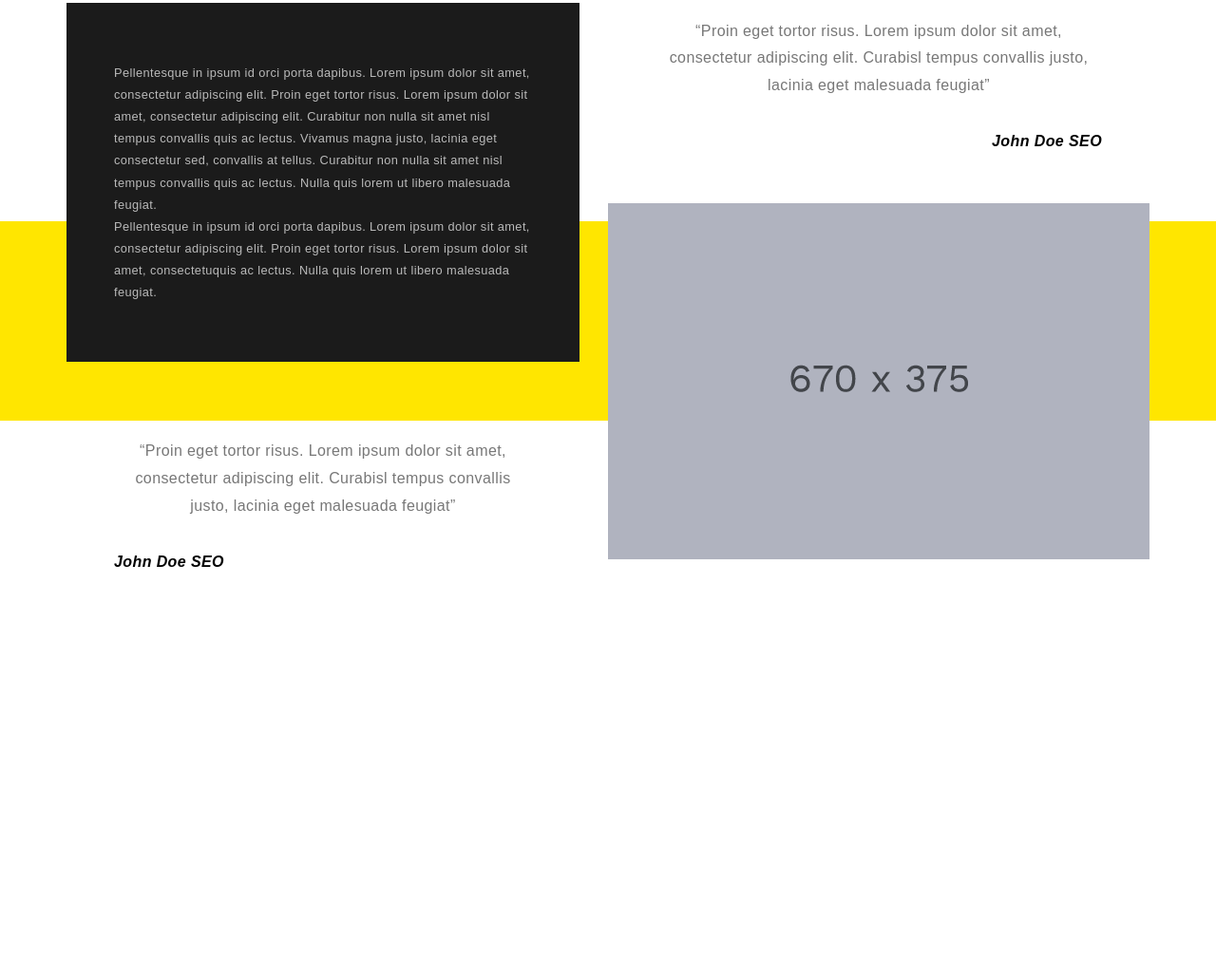
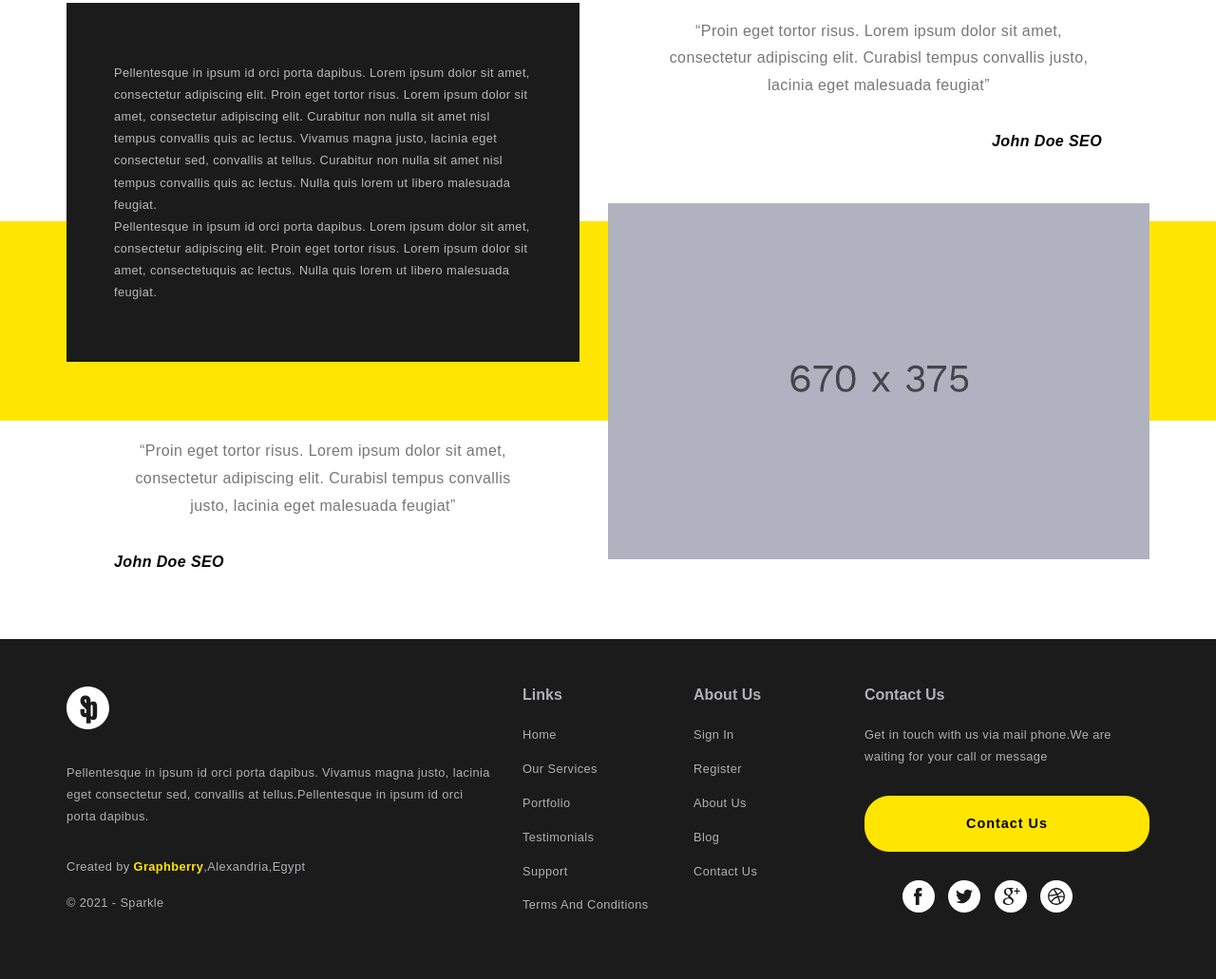
Before and after one commit to Mohaned-Adel/Sparkle-Temp, a plain HTML site: page index.html in a window 1280 px wide. Shown: the part 3866-4897 px from the top of the page at 95% size. Before the commit the page ends 4539 px from the top, so only its background shows below. Drawn offline with Linux system fonts and the light colour scheme.

Commit message:
finsih footer section with styling

```diff
--- a/css/style.css
+++ b/css/style.css
@@ -446,3 +446,76 @@ body {
     bottom: 180px;
     z-index: -999;
 }
+
+/* start footer  */
+
+.footer {
+    background-color: #1B1B1B;
+    color: #B0B0B5;
+    padding: 50px 0;
+}
+
+.footer .container {
+    display: grid;
+    grid-template-columns: 3fr 1fr 1fr 2fr;
+    grid-gap: 30px;
+}
+
+.footer .container .foot-cont p {
+    margin: 30px 0 0;
+    font-size: 0.8rem;
+    line-height: 1.8;
+    letter-spacing: 00.025rem;
+}
+
+.footer .foot-cont p span {
+    color: var(--main-color);
+    font-weight: bold;
+}
+
+.footer .foot-cont p span:hover {
+    color: white;
+    cursor: pointer;
+}
+
+.footer .foot-cont p:last-of-type {
+    margin-top: 15px;
+}
+
+.footer h4 {
+    margin-top: 0px;
+    text-transform: capitalize;
+}
+
+.footer .links p,
+.footer .about p {
+    text-transform: capitalize;
+    cursor: pointer;
+}
+
+.footer p {
+    font-size: 00.8rem;
+    line-height: 1.8;
+    letter-spacing: 00.025rem;
+}
+
+.footer .btn {
+    border-radius: 26px;
+    width: 100%;
+    margin: 30px 0;
+    text-transform: capitalize;
+    font-size: 0.9rem;
+    border: 1px solid var(--main-color);
+}
+
+.footer .btn:hover {
+    background-color: transparent;
+    border: 1px solid var(--main-color);
+    color: white;
+}
+
+.footer ul li {
+    list-style: none;
+    display: inline-block;
+    margin-right: 10px;
+}
--- a/index.html
+++ b/index.html
@@ -262,5 +262,61 @@
         </div>
         <div class="bg-yellow"></div>
     </section>
+    <footer class="footer">
+        <div class="container">
+            <div class="foot-cont">
+                <img src="./images/logo.svg">
+                <p>Pellentesque in ipsum id orci porta dapibus. Vivamus magna justo, lacinia eget consectetur sed, convallis at tellus.Pellentesque in ipsum id orci porta dapibus.</p>
+                <p>Created by <span>Graphberry</span>,Alexandria,Egypt</p>
+                <p>&copy; 2021 - Sparkle</p>
+            </div>
+            <div class="links">
+                <h4>Links</h6>
+                <p>home</p>
+                <p>our services</p>
+                <p>portfolio</p>
+                <p>testimonials</p>
+                <p>support</p>
+                <p>terms and conditions</p>
+            </div>
+            <div class="about">
+                <h4>about us</h6>
+                <p>sign in</p>
+                <p>register</p>
+                <p>about us</p>
+                <p>blog</p>
+                <p>contact us</p>
+            </div>
+            <div>
+                <h4>contact us</h4>
+                <p>Get in touch with us via mail phone.We are waiting for your call or message</p>
+                <button class="btn">contact us</button>
+                <div class="icons">
+                    <ul>
+                        <li>
+                            <a href="#">
+                            <img src="./images/facebook.svg" alt="facebook">
+                        </a>
+                        </li>
+                        <li>
+                            <a href="#">
+                            <img src="./images/twitter.svg" alt="twitter">
+                        </a>
+                        </li>
+                        <li>
+                            <a href="#">
+                            <img src="./images/google.svg" alt="google">
+                        </a>
+                        </li>
+                        <li>
+                            <a href="#">
+                            <img src="./images/dribble.svg" alt="dribble">
+                        </a>
+                        </li>
+                    </ul>
+                </div>
+            </div>
+        </div>
+    </footer>
 </body>
 </html>
```
Also changed, not shown: images/dribble.svg (added), images/facebook.svg (added), images/google.svg (added), images/logo.svg (added), images/twitter.svg (added).
